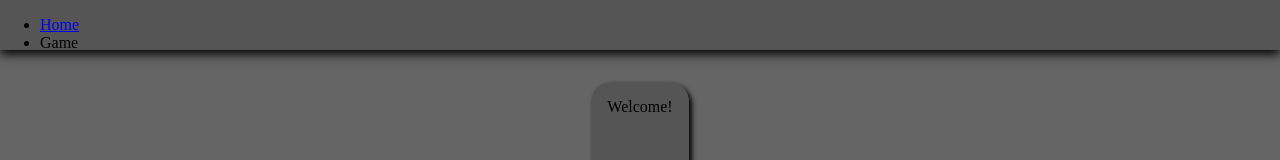
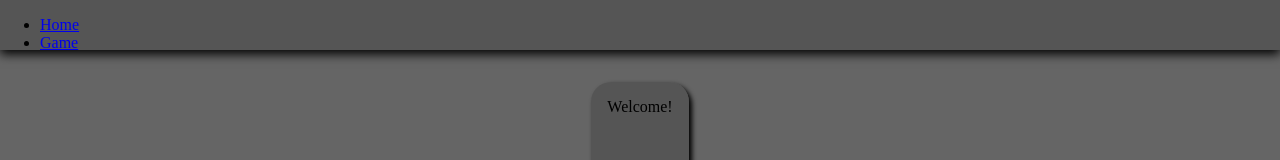
Before and after one commit to Wolven531/angular-game, an Angular app: page /welcome in a window 1280 px wide. Shown: the top 160 px of the page. Built offline with nearby package versions, Linux system fonts and the light colour scheme.

Commit message:
Add nav link to game module

```diff
--- a/src/app/app.component.html
+++ b/src/app/app.component.html
@@ -3,7 +3,7 @@
 		<nav>
 			<ul>
 				<li><a [routerLink]="['/welcome']">Home</a></li>
-				<li>Game</li>
+				<li><a [routerLink]="['/game']">Game</a></li>
 			</ul>
 		</nav>
 	</section>
```
